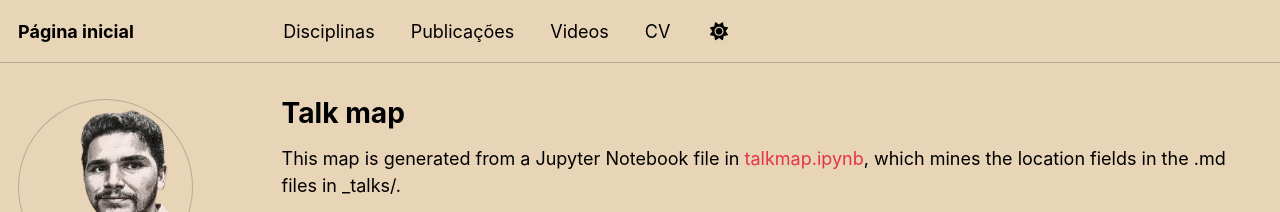
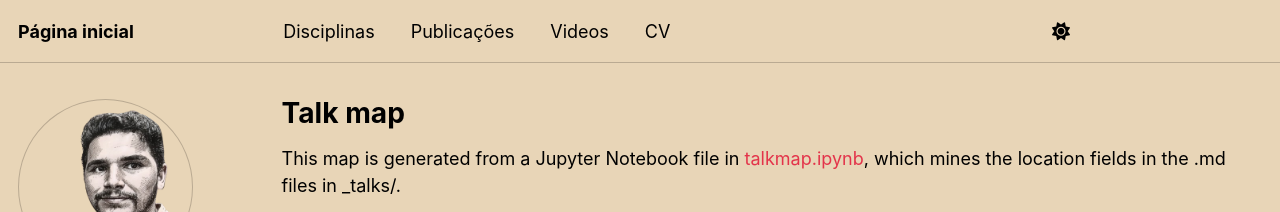
Before and after one commit to antmelo/antmelo.github.io, a Jekyll site: the page built from _pages/talkmap.html, in a window 1280 px wide. Shown: the top 212 px of the page. Built offline with Jekyll 4.4.1, drawn with Linux system fonts in a browser that asks for light colours; nearby versions of some CDN libraries; a style sheet for code colours, icons or effects is not loaded.

Commit message:
Update _navigation.scss

```diff
--- a/_sass/layout/_navigation.scss
+++ b/_sass/layout/_navigation.scss
@@ -220,7 +220,7 @@
 
       &:last-child {
         a {
-          left: auto;
+          left: 19em;
           margin-right: 0;
         }
       }
```
